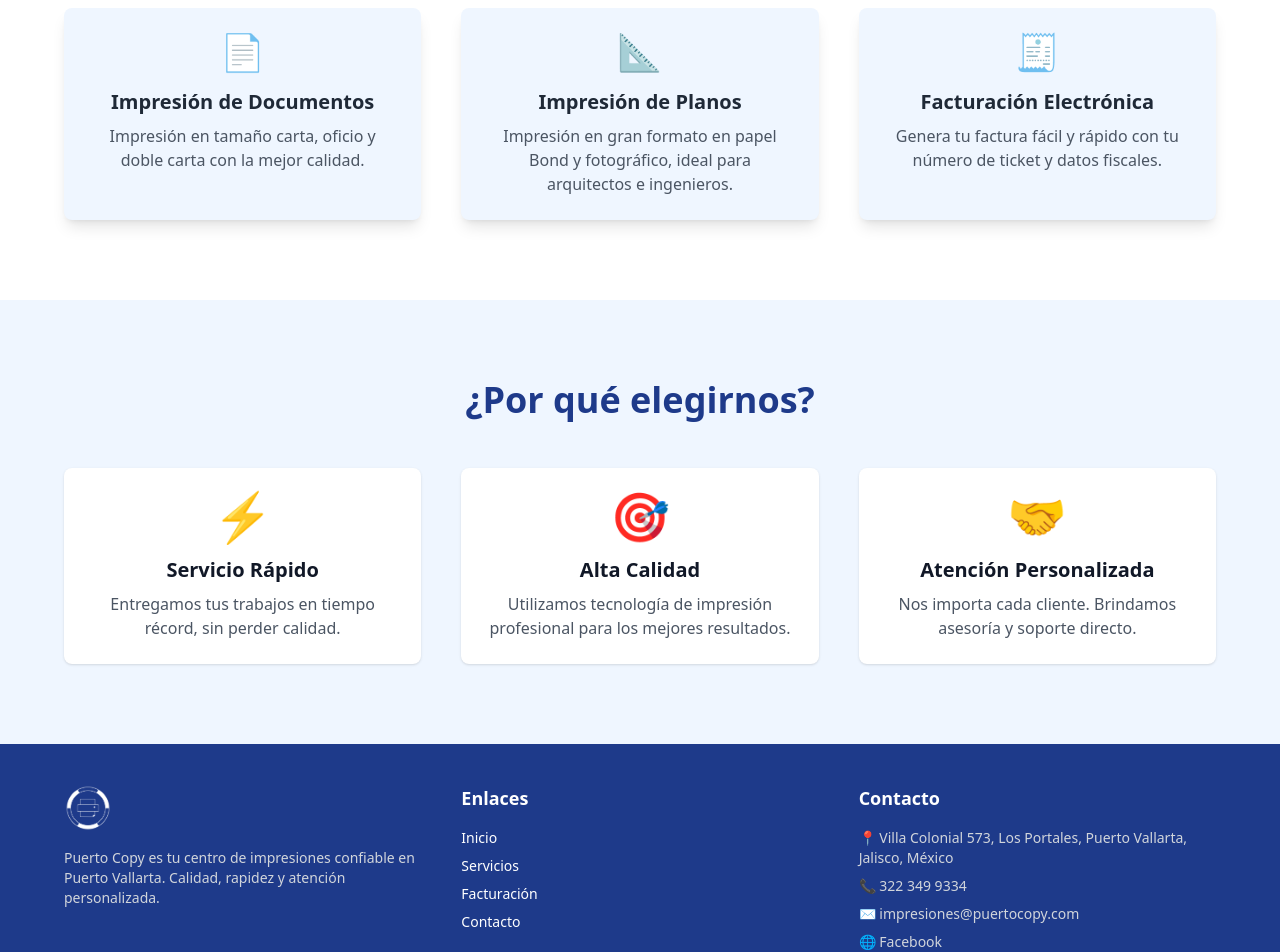
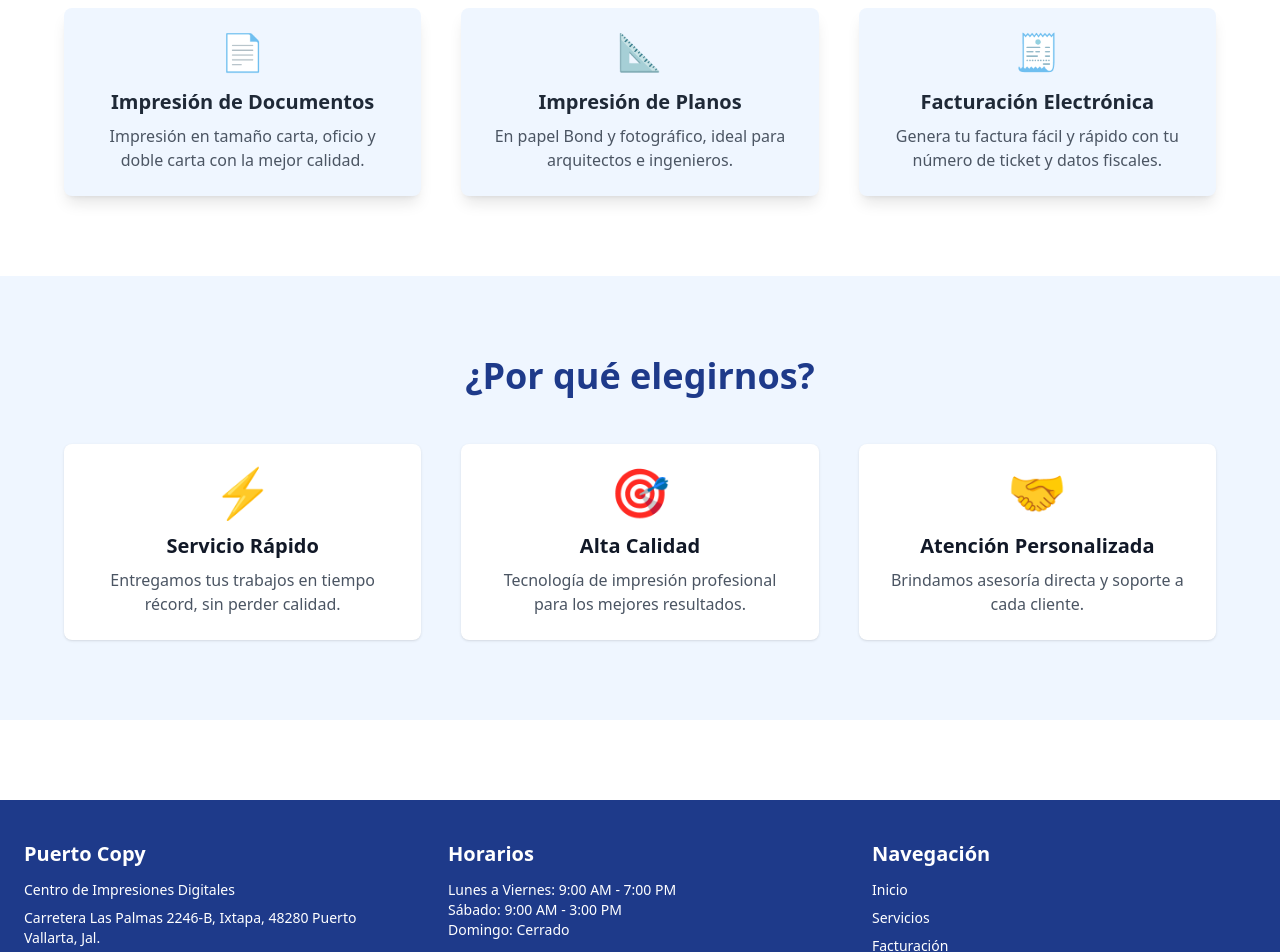
Before and after one commit to puertocopy/puerto-copy-site, a Next.js app: page / in a window 1280 px wide. Shown: the part 960-1912 px from the top of the page. Built offline with nearby package versions, Linux system fonts and the light colour scheme.

Commit message:
Agrega log de datos recibidos en la API de generar factura

```diff
--- a/pages/index.js
+++ b/pages/index.js
@@ -1,6 +1,13 @@
-import Navbar from "../components/Navbar";
+import { useEffect } from "react";
+import AOS from "aos";
+import "aos/dist/aos.css";
+import Footer from "../components/Footer";
 
 export default function Home() {
+  useEffect(() => {
+    AOS.init({ duration: 1000 });
+  }, []);
+
   return (
     <div className="bg-white text-gray-900">
       {/* NAVBAR */}
@@ -9,9 +16,15 @@ export default function Home() {
           <img src="/logoweb.png" alt="Puerto Copy Logo" className="h-10 w-auto" />
           <ul className="flex gap-6 text-sm font-medium text-white">
             <li className="hover:text-blue-300 cursor-pointer">Inicio</li>
-            <li className="hover:text-blue-300 cursor-pointer">Servicios</li>
-            <li className="hover:text-blue-300 cursor-pointer">Facturación</li>
-            <li className="hover:text-blue-300 cursor-pointer">Contacto</li>
+            <li className="hover:text-blue-300 cursor-pointer">
+              <a href="#servicios">Servicios</a>
+            </li>
+            <li className="hover:text-blue-300 cursor-pointer">
+              <a href="/facturar">Facturación</a>
+            </li>
+            <li className="hover:text-blue-300 cursor-pointer">
+              <a href="#contacto">Contacto</a>
+            </li>
           </ul>
         </div>
       </nav>
@@ -22,7 +35,7 @@ export default function Home() {
         style={{ backgroundImage: "url('/heroweb.png')", backgroundSize: "cover", backgroundPosition: "center" }}
       >
         <div className="absolute inset-0 bg-gradient-to-r from-blue-900 to-blue-700 opacity-80"></div>
-        <div className="relative z-10 text-center max-w-2xl px-4">
+        <div className="relative z-10 text-center max-w-2xl px-4" data-aos="fade-up">
           <img src="/logoweb.png" className="mx-auto h-24 w-auto mb-6" />
           <h1 className="text-4xl md:text-6xl font-bold mb-4">Bienvenido a Puerto Copy</h1>
           <p className="text-lg md:text-xl mb-6">Impresiones digitales, copias y planos con estilo profesional.</p>
@@ -36,26 +49,26 @@ export default function Home() {
       </header>
 
       {/* SERVICIOS */}
-      <section className="relative bg-white text-gray-800 py-20 px-6 md:px-12 z-10">
+      <section id="servicios" className="relative bg-white text-gray-800 py-20 px-6 md:px-12 z-10">
         <div className="max-w-6xl mx-auto text-center">
-          <h2 className="text-3xl md:text-4xl font-bold mb-12 text-blue-900">Nuestros Servicios</h2>
+          <h2 className="text-3xl md:text-4xl font-bold mb-12 text-blue-900" data-aos="fade-up">Nuestros Servicios</h2>
           <div className="grid md:grid-cols-3 gap-10">
             {/* Servicio 1 */}
-            <div className="bg-blue-50 hover:bg-blue-100 transition rounded-lg p-6 shadow-lg">
+            <div className="bg-blue-50 hover:bg-blue-100 transition rounded-lg p-6 shadow-lg" data-aos="fade-up">
               <div className="text-blue-700 text-4xl mb-4">📄</div>
               <h3 className="text-xl font-semibold mb-2">Impresión de Documentos</h3>
               <p className="text-gray-600">Impresión en tamaño carta, oficio y doble carta con la mejor calidad.</p>
             </div>
 
             {/* Servicio 2 */}
-            <div className="bg-blue-50 hover:bg-blue-100 transition rounded-lg p-6 shadow-lg">
+            <div className="bg-blue-50 hover:bg-blue-100 transition rounded-lg p-6 shadow-lg" data-aos="fade-up" data-aos-delay="100">
               <div className="text-blue-700 text-4xl mb-4">📐</div>
               <h3 className="text-xl font-semibold mb-2">Impresión de Planos</h3>
-              <p className="text-gray-600">Impresión en gran formato en papel Bond y fotográfico, ideal para arquitectos e ingenieros.</p>
+              <p className="text-gray-600">En papel Bond y fotográfico, ideal para arquitectos e ingenieros.</p>
             </div>
 
             {/* Servicio 3 */}
-            <div className="bg-blue-50 hover:bg-blue-100 transition rounded-lg p-6 shadow-lg">
+            <div className="bg-blue-50 hover:bg-blue-100 transition rounded-lg p-6 shadow-lg" data-aos="fade-up" data-aos-delay="200">
               <div className="text-blue-700 text-4xl mb-4">🧾</div>
               <h3 className="text-xl font-semibold mb-2">Facturación Electrónica</h3>
               <p className="text-gray-600">Genera tu factura fácil y rápido con tu número de ticket y datos fiscales.</p>
@@ -63,86 +76,36 @@ export default function Home() {
           </div>
         </div>
       </section>
+
       {/* VENTAJAS */}
       <section className="bg-blue-50 py-20 px-6 md:px-12">
         <div className="max-w-6xl mx-auto text-center">
-    <h2 className="text-3xl md:text-4xl font-bold text-blue-900 mb-12">¿Por qué elegirnos?</h2>
+          <h2 className="text-3xl md:text-4xl font-bold text-blue-900 mb-12" data-aos="fade-up">¿Por qué elegirnos?</h2>
           <div className="grid md:grid-cols-3 gap-10">
-
-      {/* Rapidez */}
-      <div className="bg-white p-6 rounded-lg shadow hover:shadow-lg transition transform hover:-translate-y-1 duration-300">
+            {/* Ventaja 1 */}
+            <div className="bg-white p-6 rounded-lg shadow hover:shadow-lg transition transform hover:-translate-y-1 duration-300" data-aos="fade-up">
               <div className="text-blue-700 text-5xl mb-4">⚡</div>
               <h3 className="text-xl font-semibold mb-2">Servicio Rápido</h3>
               <p className="text-gray-600">Entregamos tus trabajos en tiempo récord, sin perder calidad.</p>
             </div>
-
-      {/* Calidad */}
-      <div className="bg-white p-6 rounded-lg shadow hover:shadow-lg transition transform hover:-translate-y-1 duration-300">
+            {/* Ventaja 2 */}
+            <div className="bg-white p-6 rounded-lg shadow hover:shadow-lg transition transform hover:-translate-y-1 duration-300" data-aos="fade-up" data-aos-delay="100">
               <div className="text-blue-700 text-5xl mb-4">🎯</div>
               <h3 className="text-xl font-semibold mb-2">Alta Calidad</h3>
-        <p className="text-gray-600">Utilizamos tecnología de impresión profesional para los mejores resultados.</p>
+              <p className="text-gray-600">Tecnología de impresión profesional para los mejores resultados.</p>
             </div>
-
-      {/* Atención personalizada */}
-      <div className="bg-white p-6 rounded-lg shadow hover:shadow-lg transition transform hover:-translate-y-1 duration-300">
+            {/* Ventaja 3 */}
+            <div className="bg-white p-6 rounded-lg shadow hover:shadow-lg transition transform hover:-translate-y-1 duration-300" data-aos="fade-up" data-aos-delay="200">
               <div className="text-blue-700 text-5xl mb-4">🤝</div>
               <h3 className="text-xl font-semibold mb-2">Atención Personalizada</h3>
-        <p className="text-gray-600">Nos importa cada cliente. Brindamos asesoría y soporte directo.</p>
+              <p className="text-gray-600">Brindamos asesoría directa y soporte a cada cliente.</p>
             </div>
-
           </div>
         </div>
       </section>
+
       {/* FOOTER */}
-<footer className="bg-blue-900 text-white py-10 px-6 md:px-12">
-  <div className="max-w-6xl mx-auto grid md:grid-cols-3 gap-10">
-
-    {/* Logo y descripción */}
-    <div>
-      <img src="/logoweb.png" alt="Puerto Copy Logo" className="h-12 mb-4" />
-      <p className="text-sm text-gray-300">
-        Puerto Copy es tu centro de impresiones confiable en Puerto Vallarta. Calidad, rapidez y atención personalizada.
-      </p>
+      <Footer />
     </div>
-
-    {/* Enlaces útiles */}
-    <div>
-      <h4 className="font-semibold text-lg mb-4">Enlaces</h4>
-      <ul className="space-y-2 text-sm">
-        <li><a href="/" className="hover:text-blue-300 transition">Inicio</a></li>
-        <li><a href="#servicios" className="hover:text-blue-300 transition">Servicios</a></li>
-        <li><a href="/facturar" className="hover:text-blue-300 transition">Facturación</a></li>
-        <li><a href="#contacto" className="hover:text-blue-300 transition">Contacto</a></li>
-      </ul>
-    </div>
-
-    {/* Información de contacto */}
-    <div>
-      <h4 className="font-semibold text-lg mb-4">Contacto</h4>
-      <ul className="space-y-2 text-sm text-gray-300">
-        <li>📍 Villa Colonial 573, Los Portales, Puerto Vallarta, Jalisco, México</li>
-        <li>📞 322 349 9334</li>
-        <li>✉️ impresiones@puertocopy.com</li>
-        <li>
-          <a
-            href="https://www.facebook.com/puertocopypv"
-            target="_blank"
-            rel="noopener noreferrer"
-            className="hover:text-blue-300"
-          >
-            🌐 Facebook
-          </a>
-        </li>
-      </ul>
-    </div>
-
-  </div>
-
-  <div className="mt-10 border-t border-blue-700 pt-6 text-center text-sm text-gray-400">
-    © {new Date().getFullYear()} Puerto Copy. Todos los derechos reservados.
-  </div>
-</footer>
-</div>
-
   );
 }
```
Lines whose indentation alone changed are shown as unchanged.
